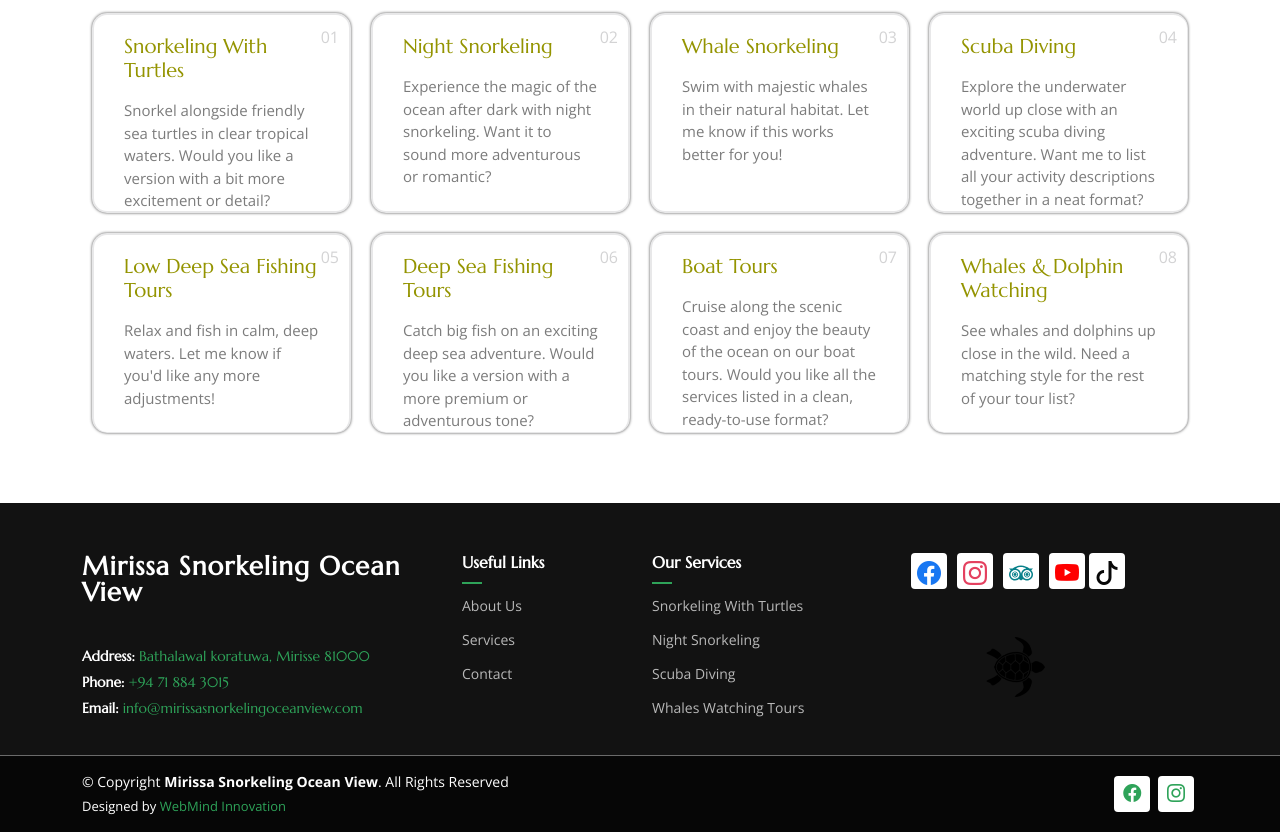
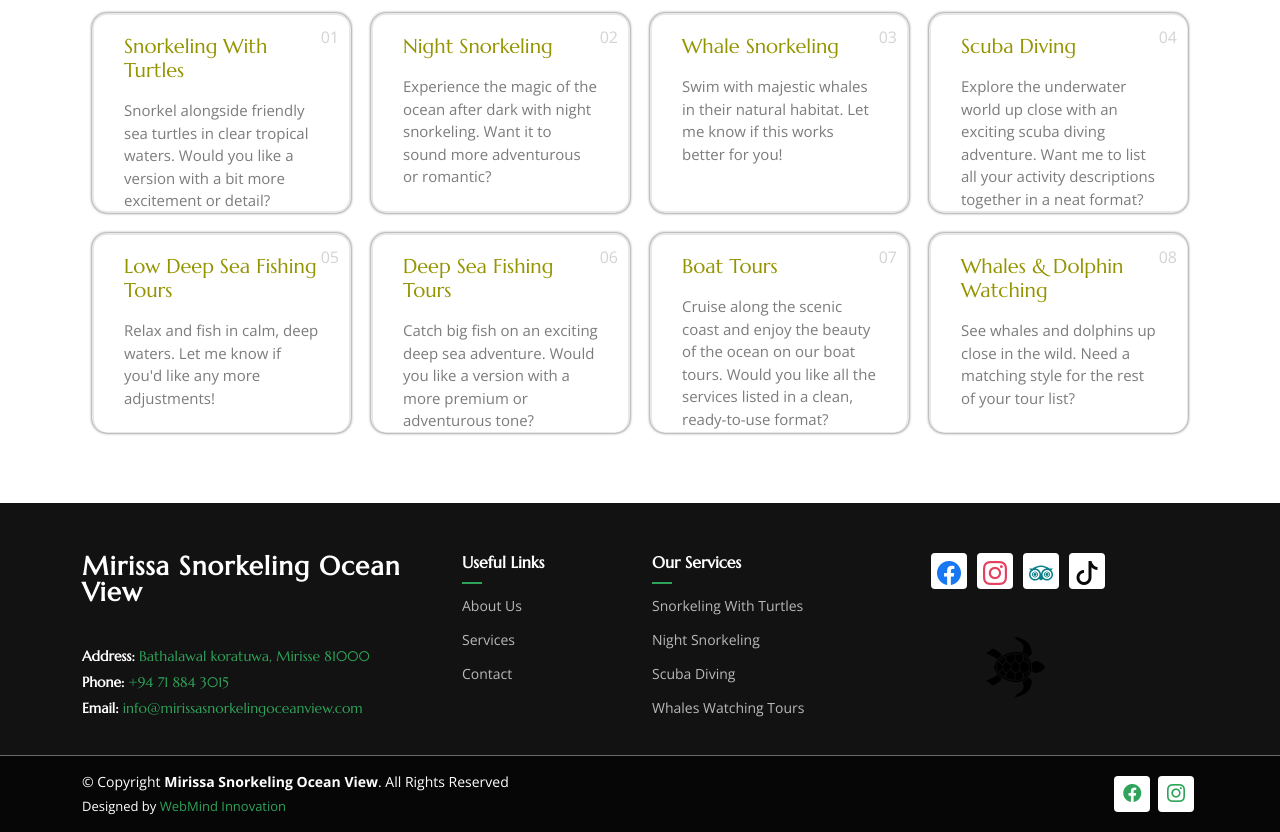
Before and after one commit to KAMADUSHKA/Mirissa-Snorkeling-Ocean-View, a plain HTML site: page about.html in a window 1280 px wide. Shown: the part 1206-2038 px from the top of the page. Drawn offline with nearby package versions, Linux system fonts and the light colour scheme.

Commit message:
update footer

```diff
--- a/about.html
+++ b/about.html
@@ -572,9 +572,9 @@
                 target="_blank" style="margin-right: 10px;">
                 <img src="assets/img/tripadvisor-logo.svg" alt="TripAdvisor" style="height: 24px; width: 24px;">
               </a>
-              <a href="" target="_blank" style="color: #FF0000;">
+              <!-- <a href="" target="_blank" style="color: #FF0000;">
                 <i class="bi bi-youtube" style="font-size: 1.5rem;"></i>
-              </a>
+              </a> -->
               <a href="" target="_blank"
                 style="color: #080808;">
                 <i class="bi bi-tiktok" style="font-size: 1.5rem;"></i>
```
Also changed, not shown: index.html (+2 -2 lines), info-boatTours.html (+2 -2 lines), info-deepSeaFishingTours.html (+2 -2 lines), info-nightSnorkeling.html (+2 -2 lines), info-scubaDiving.html (+2 -2 lines), info-turtleSnorkeling.html (+2 -2 lines), info-whaleSnorkeling.html (+2 -2 lines), info-whalesWatching.html (+2 -2 lines).
